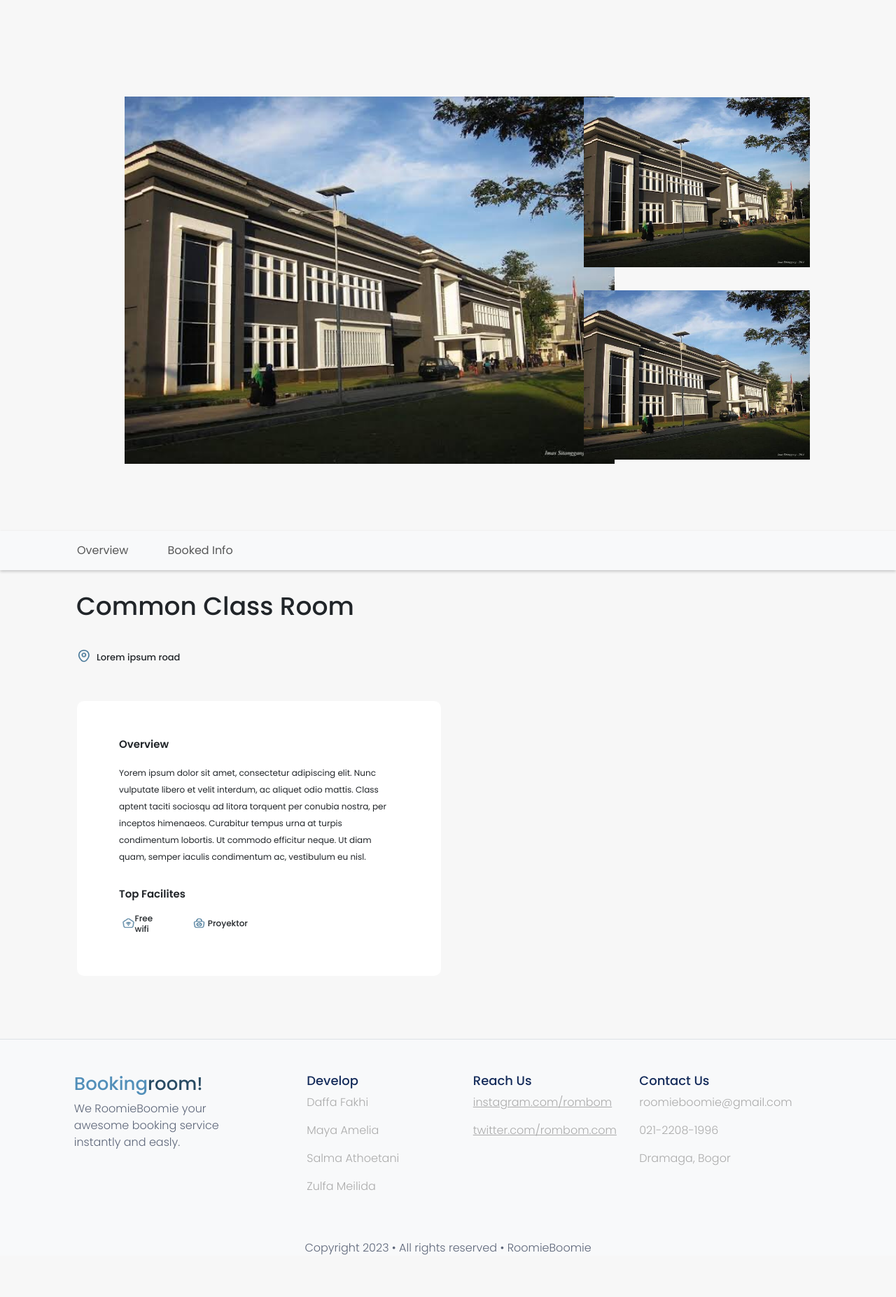
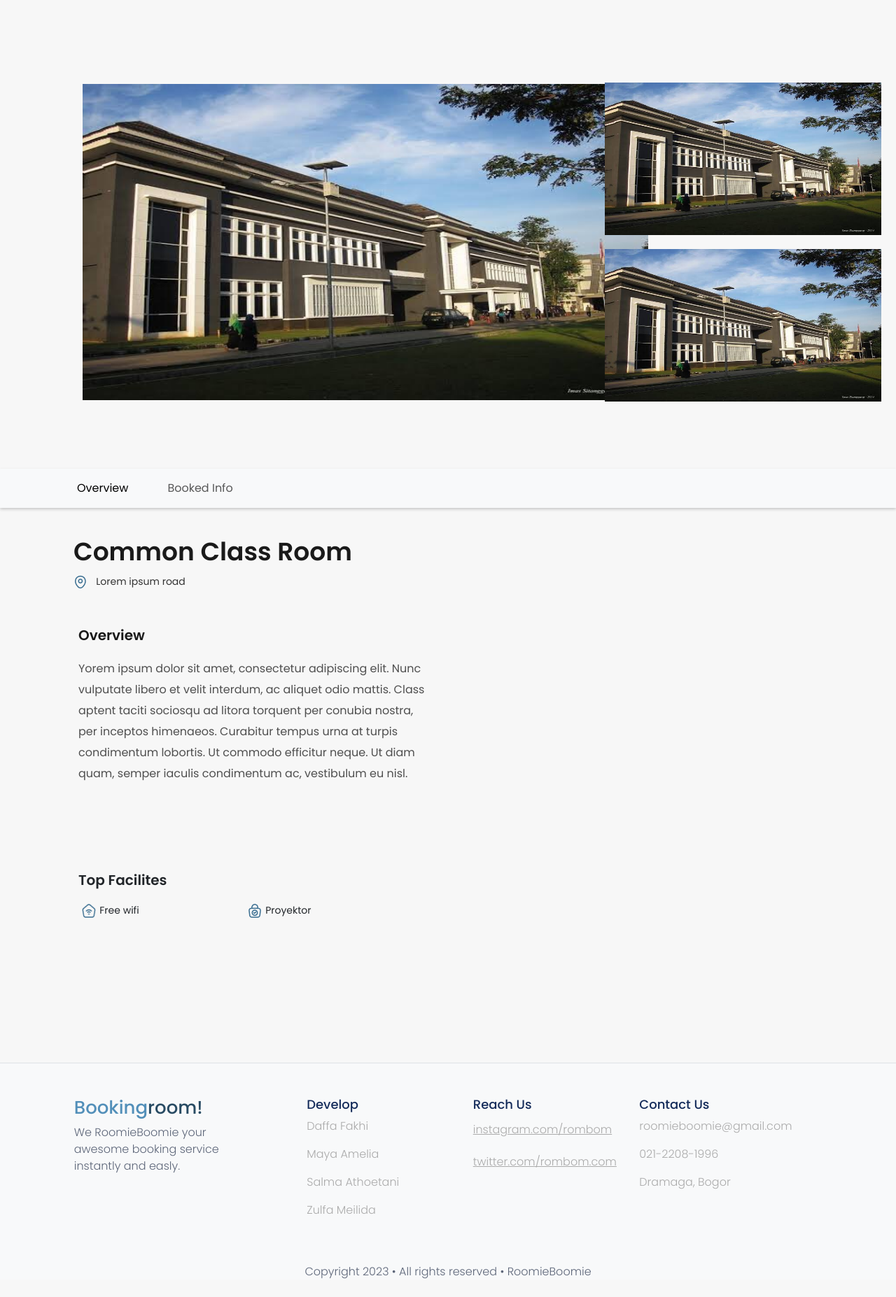
Before and after one commit to zulfameilida/ADSKel2, a PHP site: page /detail1.html in a window 1280 px wide. Shown: the whole page at 70% size. Before the commit the page ends 1794 px from the top, so only its background shows below. Run offline with PHP 8.4, Linux system fonts and the light colour scheme.

Commit message:
revisi 2

```diff
--- a/detail1.html
+++ b/detail1.html
@@ -6,12 +6,11 @@
     <meta http-equiv="X-UA-Compatible" content="IE=edge" />
     <title> RoomieBoomie.com </title>
     <link href="https://cdn.jsdelivr.net/npm/bootstrap@5.3.0-alpha3/dist/css/bootstrap.min.css" rel="stylesheet" integrity="sha384-KK94CHFLLe+nY2dmCWGMq91rCGa5gtU4mk92HdvYe+M/SXH301p5ILy+dN9+nJOZ" crossorigin="anonymous">
-    <link href="stylecr.css" rel="stylesheet">
-
-    <link rel="icon" href="/asset/Logo.png" type="image/x-icon">
+    <link href="style.css" rel="stylesheet">
+    <link rel="icon" href="asset/Logo.png" type="image/x-icon">
   </head>
 
-  <body style="height: 200px">
+  <body>
     <script src="https://cdn.jsdelivr.net/npm/@popperjs/core@2.11.7/dist/umd/popper.min.js" integrity="sha384-zYPOMqeu1DAVkHiLqWBUTcbYfZ8osu1Nd6Z89ify25QV9guujx43ITvfi12/QExE" crossorigin="anonymous"></script>
     <script src="https://cdn.jsdelivr.net/npm/bootstrap@5.3.0-alpha3/dist/js/bootstrap.min.js" integrity="sha384-Y4oOpwW3duJdCWv5ly8SCFYWqFDsfob/3GkgExXKV4idmbt98QcxXYs9UoXAB7BZ" crossorigin="anonymous"></script>
 
@@ -21,11 +20,11 @@
         <div class="container px-5 pb-5">
           <div class="row gx-5 align-items-center">
               <div class="col-md-6">
-                <img src="ccr.jpg" alt="Logo" width="700" style="margin-left: 60px;">
+                <img src="asset/ccr.jpg" alt="Logo" width="808" height="452">
               </div>
               <div class="col-md-6">
-                <img src="ccr.jpg" alt="Logo" width="323" style="margin-left: 170px; margin-bottom: 53px; margin-top: -125px">
-                <img src="ccr.jpg" alt="Logo" width="323" style="margin-left: 170px; margin-bottom: -120px; margin-top: -20px;">
+                <img src="asset/ccr.jpg" alt="Logo" width="395" height="218" style="margin-left: 200px; margin-bottom: 20px">
+                <img src="asset/ccr.jpg" alt="Logo" width="395" height="218" style="margin-left: 200px;">
               </div>
             </div>
     </header>
@@ -35,51 +34,47 @@
         <div class="container">
           <ul class="navbar-nav">
             <li class="nav-item">
-          <a class="nav-link" href="#">Overview</a>
+              <a class="nav-link active" aria-current="page" href="#section1">Overview</a>
             </li>
             <li class="nav-item">
-          <a class="nav-link" href="#">Booked Info</a>
+              <a class="nav-link" href="detail2.html">Booked Info</a>
             </li>
           </ul>
         </div>
       </nav>
-
-  <h1 class="common-class-room">Common Class Room</h1>
-  <div class="logo-text-container">
-  <img src="location.png" alt="Logo" class="logo">
-  <h2 class="new-text">Lorem ipsum road</h2>
+      <div class="container">
+        <h1 class="common-class-room" id="section1">Common Class Room</h1>
+        <div>
+          <img src="asset/location.png" alt="Logo" class="custom-logo">
+          <span class="new-text">Lorem ipsum road</span>
+        </div>
       </div>
 
-  <section class="ooverview">
+  <section class="container">
     <div class="col-md-6">
       <ul class="overview-list">
-          <li class="overview-item">
-            <p style="margin-top: -10px;"><span class="over" style="font-weight: 550;">Overview</span></p>
-            <p><span class="setelah-over">Yorem ipsum dolor sit amet, consectetur adipiscing elit. Nunc vulputate libero et velit interdum, ac aliquet odio mattis. Class aptent taciti sociosqu ad litora torquent per conubia nostra, per inceptos himenaeos.
+        <li>
+          <p><span style="font-weight: 600; font-size: 20px; color: #181818;">Overview</span></p>
+          <p><span style="font-weight: 400; font-size: 16px; color: #4F4F4F;">Yorem ipsum dolor sit amet, consectetur adipiscing elit. Nunc vulputate libero et velit interdum, ac aliquet odio mattis. Class aptent taciti sociosqu ad litora torquent per conubia nostra, per inceptos himenaeos.
                 Curabitur tempus urna at turpis condimentum lobortis.
                 Ut commodo efficitur neque.
                 Ut diam quam, semper iaculis condimentum ac, vestibulum eu nisl.</span></p>
-                <p style="margin-top:  30px;"><span class="over" style="font-weight: 550;">Top Facilites</span></p>
-            </p></span>
-         <section>
-                <div class="c">
+                <p style="margin-top:  124px;"><span class="over" style="font-weight: 550;">Top Facilites</span></p>
     <div class="row">
-                    <div class="col-md-6">
-                      <div class="px-4">
-                    <div class="col-md-6">
-                      <div class="" style="display: inline-flex; align-items: center;">
-                        <img src="wifi.png" alt="Logo" style="width:19px; height:15px; margin-left: -180px; margin-top: -2px; margin-bottom: 0px;">
-                        <h6 style="font-size: 12px; margin-bottom: 0;">Free wifi</h6>
-                        <img src="proyektor.png" alt="Logo" style="width:19px; height:15px; margin-left: 35px; margin-right: 3px; margin-top: -2px; margin-bottom: 0px;">
-                        <h6 style="font-size: 12px; margin-bottom: 0;">Proyektor</h6>
+        <div class="px-3">
+          <div class="col-md-12">
+            <div class="">
+              <img src="asset/wifi.png" alt="Logo" style="width:22px; height:22px;">
+              <span style="font-size: 14px; font-weight: 400;">Free wifi</span>
+              <img src="asset/proyektor.png" alt="Logo" style="width:22px; height:22px; margin-left: 150px;">
+              <span style="font-size: 14px; font-weight: 400;">Proyektor</span>
             </div>
           </div>
-              </section>
+        </div>
+    </div>
         </li>
       </ul>
     </div>
-</div>
-</section>
   </section>
 
 
--- a/style.css
+++ b/style.css
@@ -313,3 +313,30 @@ footer {
   font-size: 23px;
   color: #000;
 }
+
+.common-class-room{
+  margin-top: 40px;
+  margin-left: 23px;
+  font-size: 36px;
+  font-weight: 600;
+  color: #1A1A1A;
+}
+
+.custom-logo {
+  width: 20px;
+  height: 20px;
+  margin-left: 23px;
+}
+
+.new-text {
+  margin-left: 8px;
+  font-size: 14px;
+  color: #333333;
+}
+
+.overview-list {
+	list-style: none;
+	padding: 30px;;
+  margin-top: 20px;
+  max-width: 900px;
+}
```
Also changed, not shown: detail2.html (+10 -11 lines). Lines whose indentation alone changed are shown as unchanged.
